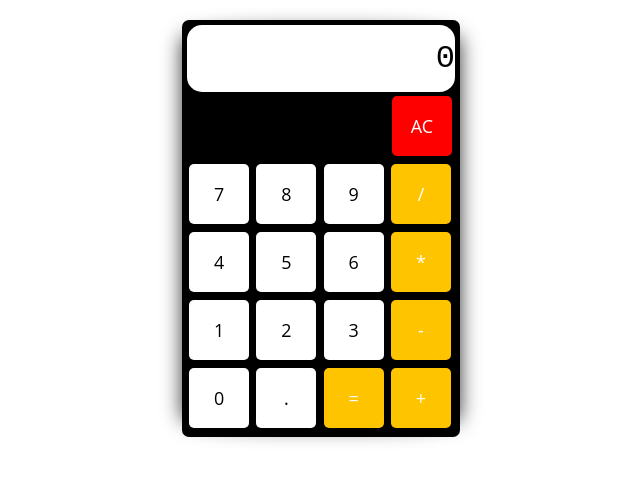
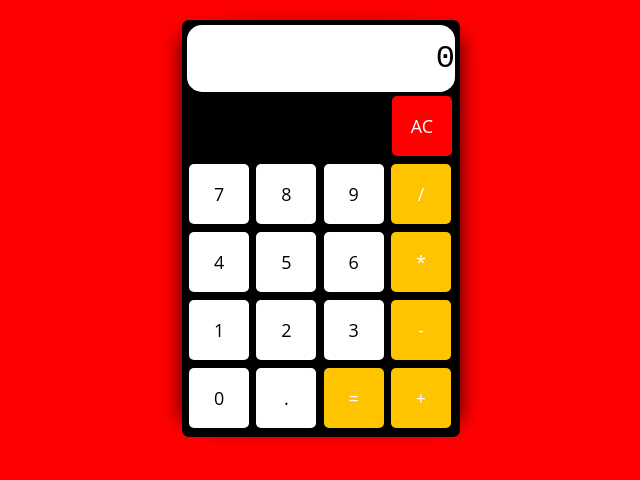
Before and after one commit to kusumhudda/example, a plain HTML site: page index.html in a window 1280 px wide. Shown: the whole page, without its empty margins (319-959 px from the left). Drawn offline with Linux system fonts and the light colour scheme.

Commit message:
Update in color

```diff
--- a/main.css
+++ b/main.css
@@ -6,7 +6,7 @@
 }
 
 body {
-	background: #ffffff;
+	background: #ff0000;
 	-moz-user-select: none;
 	-khtml-user-select: none;
 	-webkit-user-select: none;
```
